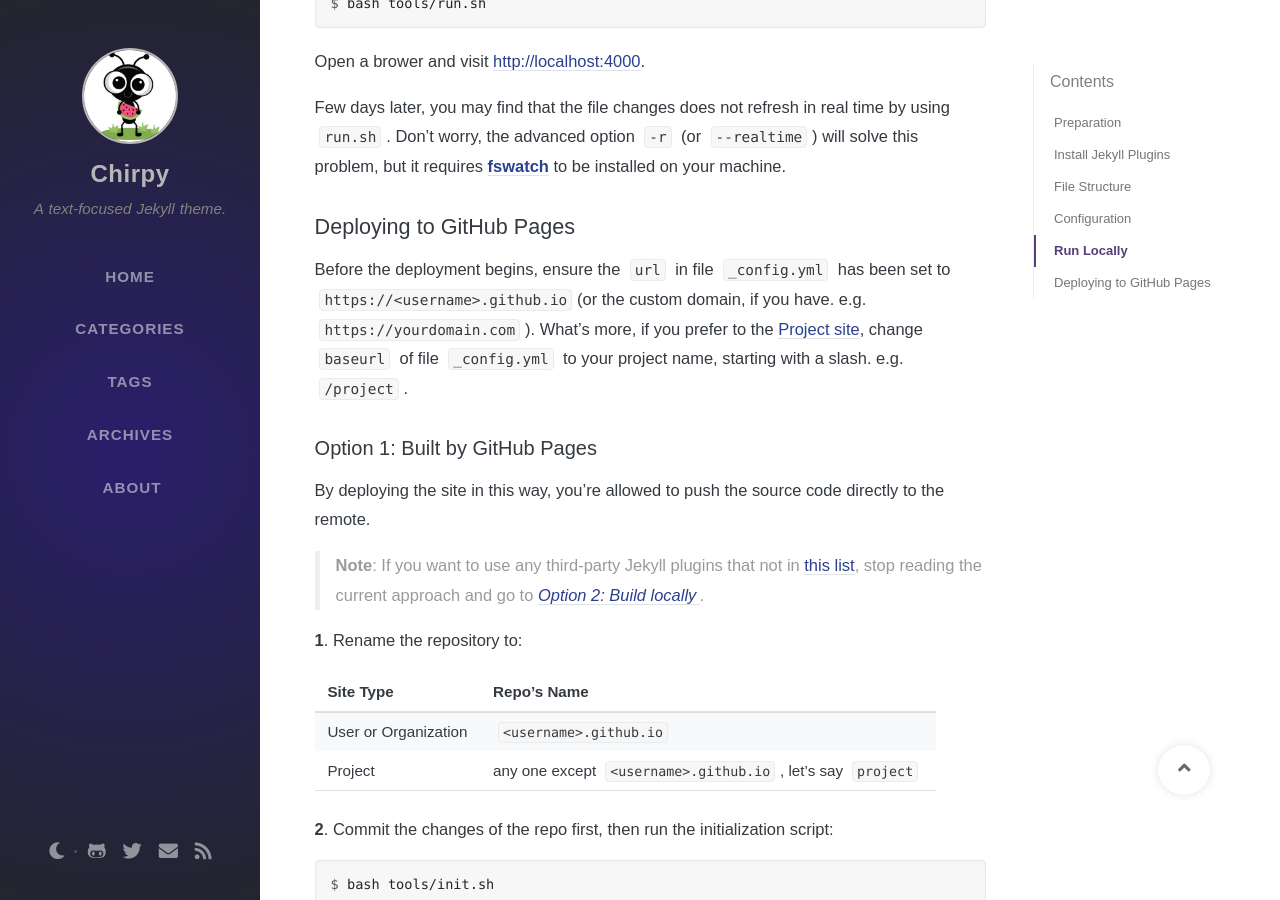
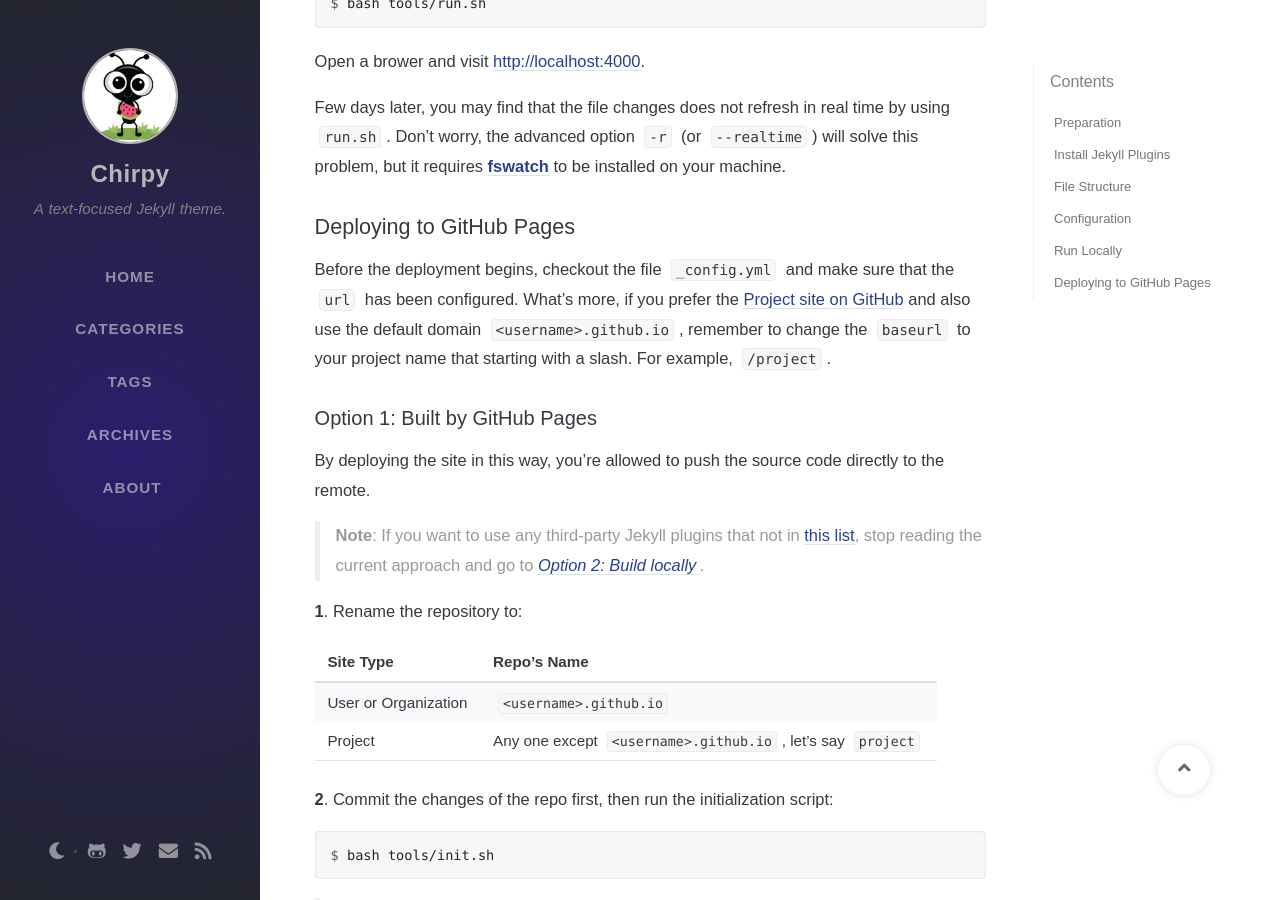
Before and after one commit to nicetrykiddo/writeups, a Jekyll site: the page built from _posts/2019-08-09-getting-started.md, in a window 1280 px wide and 900 px high, scrolled down 2706 px. Built offline with Jekyll 4.4.1, drawn with Linux system fonts in a browser that asks for light colours; nearby versions of some CDN libraries; some web fonts are replaced; comment, search, counter and statistics services are not loaded; some of the changed text lies outside the part shown.

Commit message:
Document improvement.

```diff
--- a/_posts/2019-08-09-getting-started.md
+++ b/_posts/2019-08-09-getting-started.md
@@ -112,7 +112,7 @@ Few days later, you may find that the file changes does not refresh in real time
 
 ##  Deploying to GitHub Pages
 
-Before the deployment begins, ensure the `url` in file `_config.yml` has been set to `https://<username>.github.io`(or the custom domain, if you have. e.g. `https://yourdomain.com`). What's more, if you prefer to the [Project site](https://help.github.com/en/github/working-with-github-pages/about-github-pages#types-of-github-pages-sites), change `baseurl` of file `_config.yml` to your project name, starting with a slash. e.g. `/project`.
+Before the deployment begins, checkout the file `_config.yml` and make sure that the `url` has been configured. What's more, if you prefer the [Project site on GitHub](https://help.github.com/en/github/working-with-github-pages/about-github-pages#types-of-github-pages-sites) and also use the default domain `<username>.github.io`, remember to change the `baseurl` to your project name that starting with a slash. For example, `/project`.
 
 
 ### Option 1: Built by GitHub Pages
@@ -126,7 +126,7 @@ By deploying the site in this way, you're allowed to push the source code direct
 |Site Type | Repo's Name|
 |:---|:---|
 |User or Organization | `<username>.github.io`|
-|Project| any one except `<username>.github.io`, let's say `project`|
+|Project| Any one except `<username>.github.io`, let's say `project`|
 
 **2**. Commit the changes of the repo first, then run the initialization script:
 
@@ -168,7 +168,7 @@ For security reasons, GitHub Pages runs on `safe` mode, which means the third-pa
 |Site Type | Repo's Name|
 |:---|:---|
 |User or Organization | `<username>.github.io`|
-|Project| any one except `<username>.github.io`, let's say `project`|
+|Project| Any one except `<username>.github.io`, let's say `project`|
 
 and clone it.
 
@@ -189,4 +189,6 @@ The generated static files will be placed in the root of `/path/to/local/project
 |User or Organization | `https://<username>.github.io/`|
 |Project| `https://<username>.github.io/project/`|
 
-and enjoy!
+### Finishing work
+
+No matter which way you choose to deploy the website on GitHub, please enforce the `HTTPS` for it. See official docs: [Configuring a publishing source for your GitHub Pages site](https://help.github.com/en/github/working-with-github-pages/securing-your-github-pages-site-with-https).
```
Also changed, not shown: other parts of _posts/2019-08-09-getting-started.md (+1 -1 lines), docs/README_zh-CN.md (+4 -5 lines), README.md.
